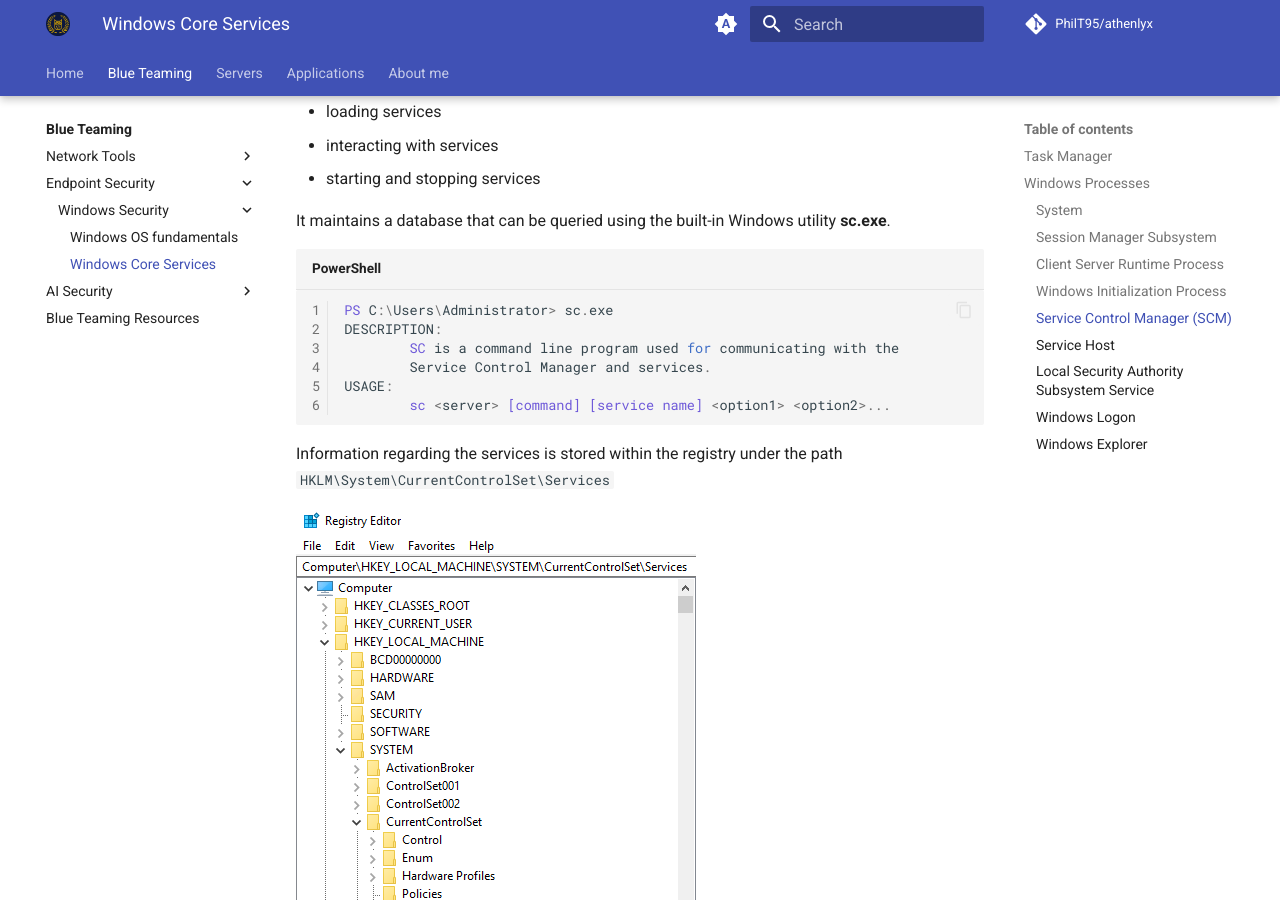
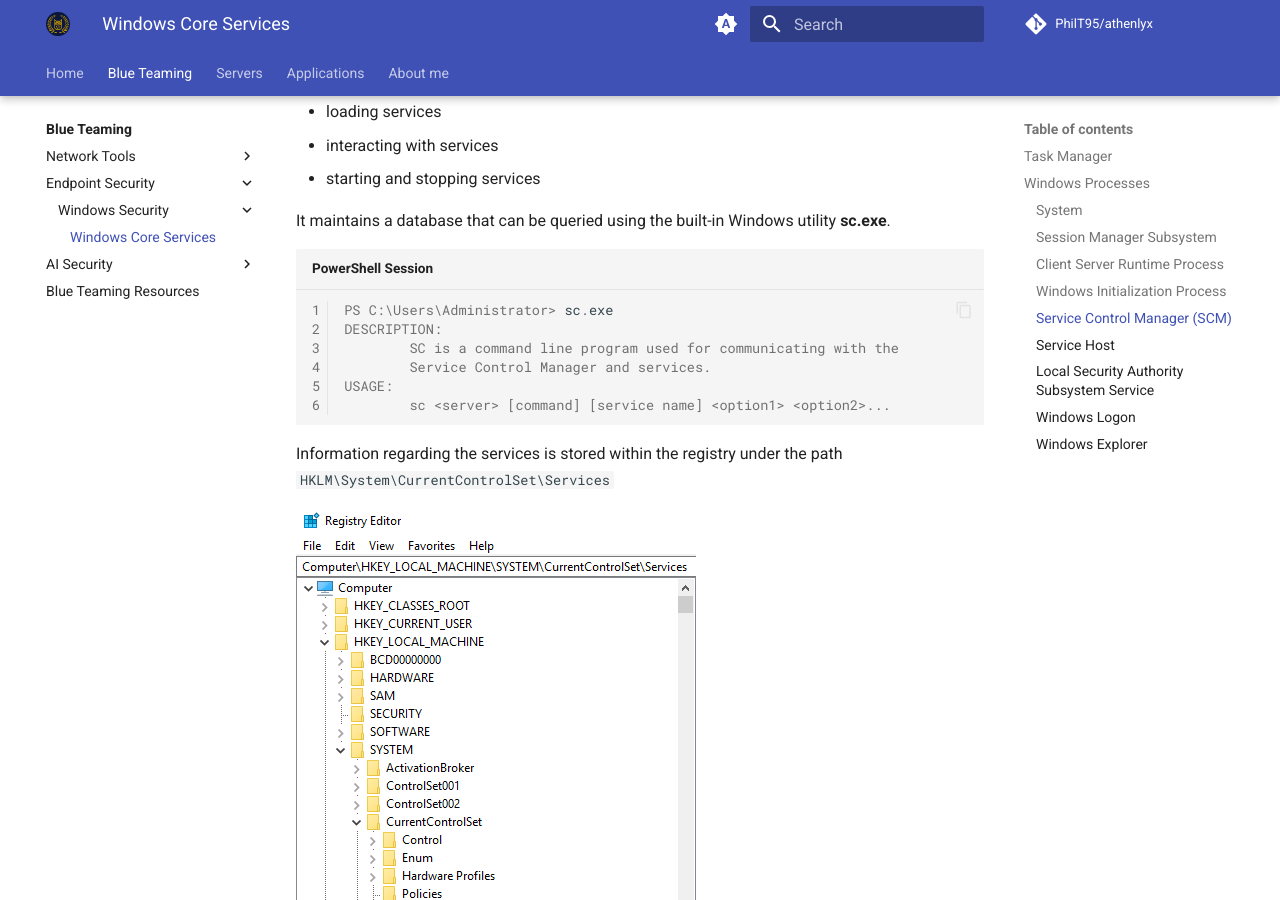
Before and after one commit to PhilT95/athenlyx, an MkDocs documentation site: the page built from docs/blue/endpoint-security/windows/core_windows_processes.md, in a window 1280 px wide and 900 px high, scrolled down 8244 px. Built offline with MkDocs 1.6.1 and Material for MkDocs 9.7.7, drawn with Linux system fonts in a browser that asks for light colours; plug-ins that fetch from the network failed and are left out; comment, search, counter and statistics services are not loaded.

Commit message:
Fixed another small navigation error

````diff
--- a/docs/blue/endpoint-security/windows/core_windows_processes.md
+++ b/docs/blue/endpoint-security/windows/core_windows_processes.md
@@ -201,7 +201,7 @@ The **SCM** or **services.exe** is primarily responsible to handle system servic
 
 It maintains a database that can be queried using the built-in Windows utility **sc.exe**.
 
-```powershell
+```pwsh-session
 PS C:\Users\Administrator> sc.exe
 DESCRIPTION:
         SC is a command line program used for communicating with the
--- a/mkdocs.yml
+++ b/mkdocs.yml
@@ -22,7 +22,7 @@ nav:
     - Endpoint Security:
         - blue/endpoint-security/index.md
         - Windows Security:
-          - blue/endpoint-security/windows/fundamentals.md
+          - blue/endpoint-security/windows/index.md
           - Windows Core Services: blue/endpoint-security/windows/core_windows_processes.md
     - AI Security:
         - AI Security Tools: ai/tools-ai.md
````
Also changed, not shown: docs/blue/endpoint-security/windows/index.md (renamed from docs/blue/endpoint-security/windows/fundamentals.md).
